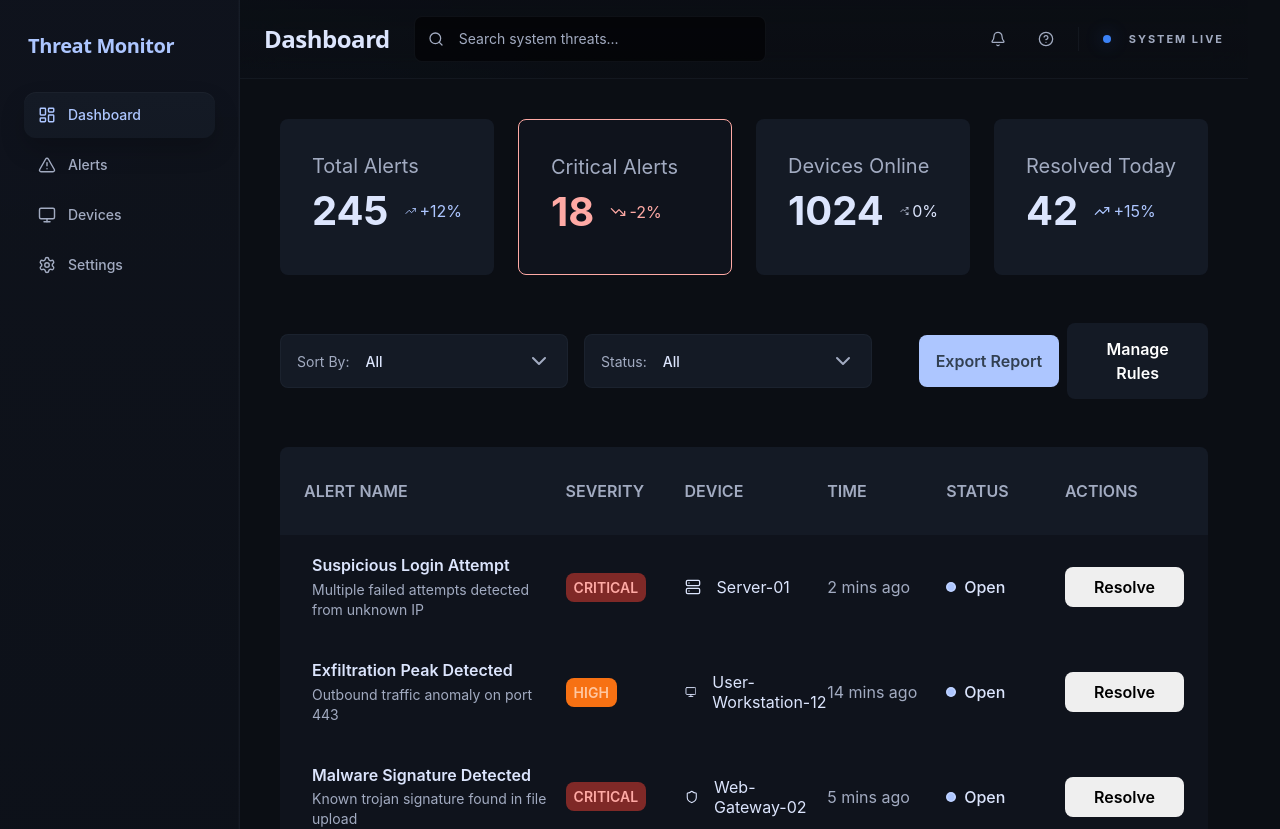
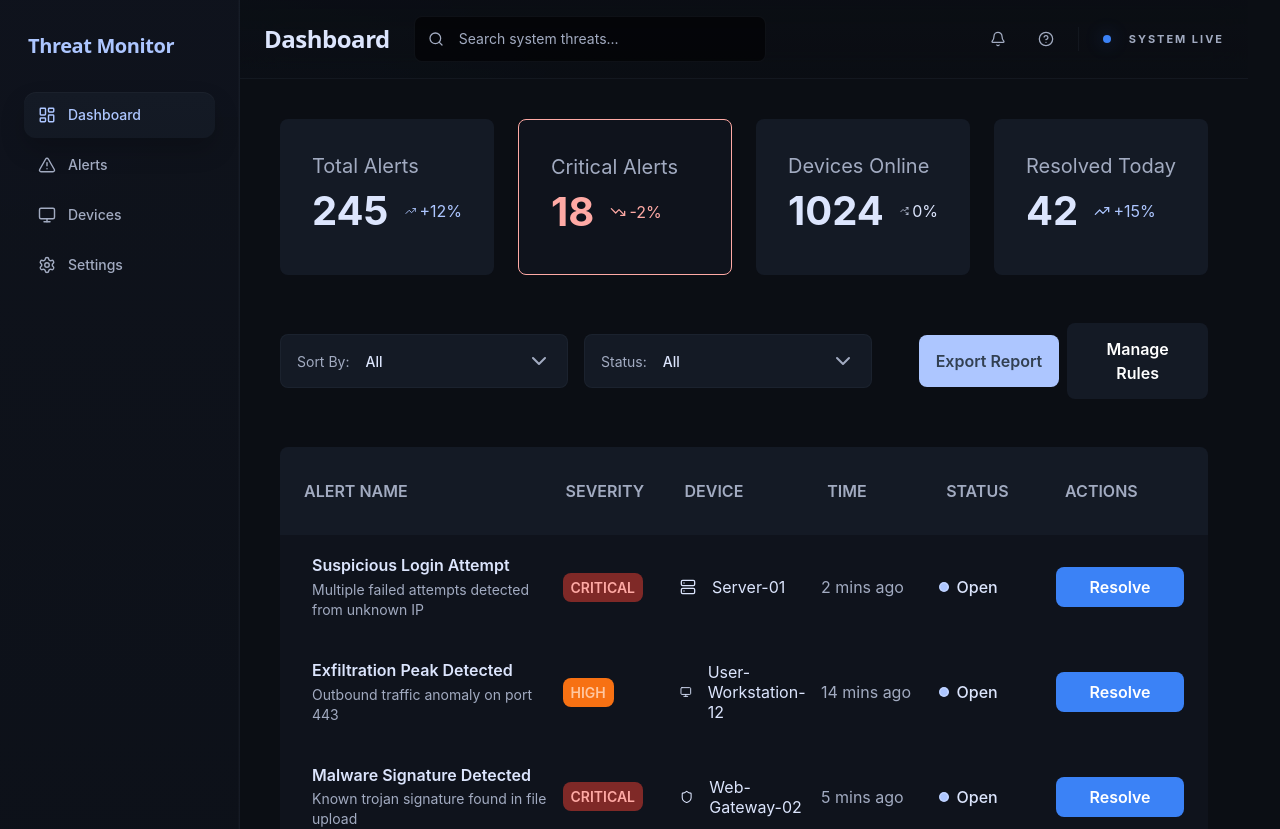
Before and after one commit to scottpickering31/threat-monitor-dashboard, a React (Vite) app: page /dashboard in a window 1280 px wide. Shown: the top 829 px of the page. Built offline with nearby package versions, Linux system fonts and the light colour scheme.

Commit message:
finalised pagination logic and replace old alert card RESOLVE button with primary themed styling

```diff
--- a/src/features/dashboard/components/AlertCard/AlertCard.tsx
+++ b/src/features/dashboard/components/AlertCard/AlertCard.tsx
@@ -1,7 +1,7 @@
-import { useEffect, useState } from "react";
+import { useState } from "react";
 import Card from "@/components/ui/Card/Card";
 import AlertHeader from "../AlertHeader/AlertHeader";
-import AlertsList from "../AlertsList/AlertList";
+import AlertList from "../AlertList/AlertList";
 import AlertFooter from "../AlertFooter/AlertFooter";
 import styles from "./AlertCard.module.css";
 import type { AlertCardMockTypes } from "@/mocks/types/alertMocks";
@@ -18,23 +18,21 @@ export default function AlertCard({ alerts }: AlertCardProps) {
 
   const totalAlerts = alerts.length;
   const totalPages = Math.max(1, Math.ceil(totalAlerts / pageSize));
-  const currentEnd = Math.min(currentPage * pageSize, totalAlerts);
-  const startIndex = (currentPage - 1) * pageSize;
+  const safeCurrentPage = Math.min(currentPage, totalPages);
+
+  const startIndex = (safeCurrentPage - 1) * pageSize;
+  const currentEnd = Math.min(safeCurrentPage * pageSize, totalAlerts);
   const paginatedAlerts = alerts.slice(startIndex, startIndex + pageSize);
-
-  useEffect(() => {
-    setCurrentPage((page) => Math.min(page, totalPages));
-  }, [totalPages]);
 
   return (
     <Card light className={styles.alert_card}>
       <div>
         <AlertHeader />
-        <AlertsList alerts={paginatedAlerts} visibleRowCount={5} />
+        <AlertList alerts={paginatedAlerts} visibleRowCount={pageSize} />
         <AlertFooter
           showingCount={currentEnd}
           totalAlerts={totalAlerts}
-          currentPage={currentPage}
+          currentPage={safeCurrentPage}
           pageSize={pageSize}
           pageSizeOptions={PAGE_SIZE_OPTIONS}
           onPageSizeChange={(value) => {
--- a/src/features/dashboard/components/AlertsList/AlertList.tsx
+++ b/src/features/dashboard/components/AlertList/AlertList.tsx
@@ -8,7 +8,7 @@ type AlertsListProps = {
   visibleRowCount?: number;
 };
 
-export default function AlertsList({
+export default function AlertList({
   alerts,
   visibleRowCount = 5,
 }: AlertsListProps) {
--- a/src/features/dashboard/components/AlertRow/AlertRow.tsx
+++ b/src/features/dashboard/components/AlertRow/AlertRow.tsx
@@ -4,6 +4,7 @@ import Badge from "@/components/ui/Badge/Badge";
 import { alertDeviceIcons } from "@/mocks/data/alertDeviceIcons";
 import { Circle } from "lucide-react";
 import clsx from "clsx";
+import Button from "@/components/ui/Button/Button";
 
 type AlertRowProps = {
   alert: AlertCardMockTypes;
@@ -39,9 +40,9 @@ export default function AlertRow({ alert }: AlertRowProps) {
         <p className={styles.status}>{alert.status}</p>
       </div>
 
-      <button className={styles.resolveButton} type="button">
+      <Button type="button" variant="primary" size="sm">
         Resolve
-      </button>
+      </Button>
     </div>
   );
 }
```
Also changed, not shown: src/features/dashboard/components/AlertList/AlertList.module.css (renamed from src/features/dashboard/components/AlertsList/AlertList.module.css).
